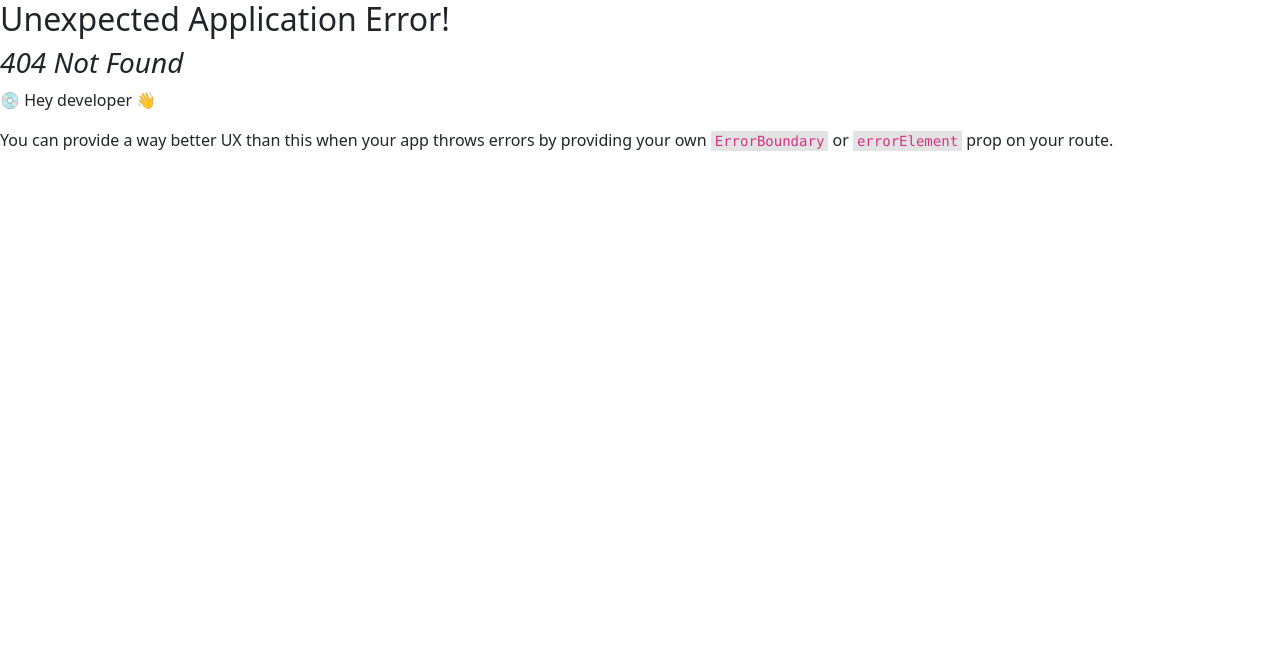
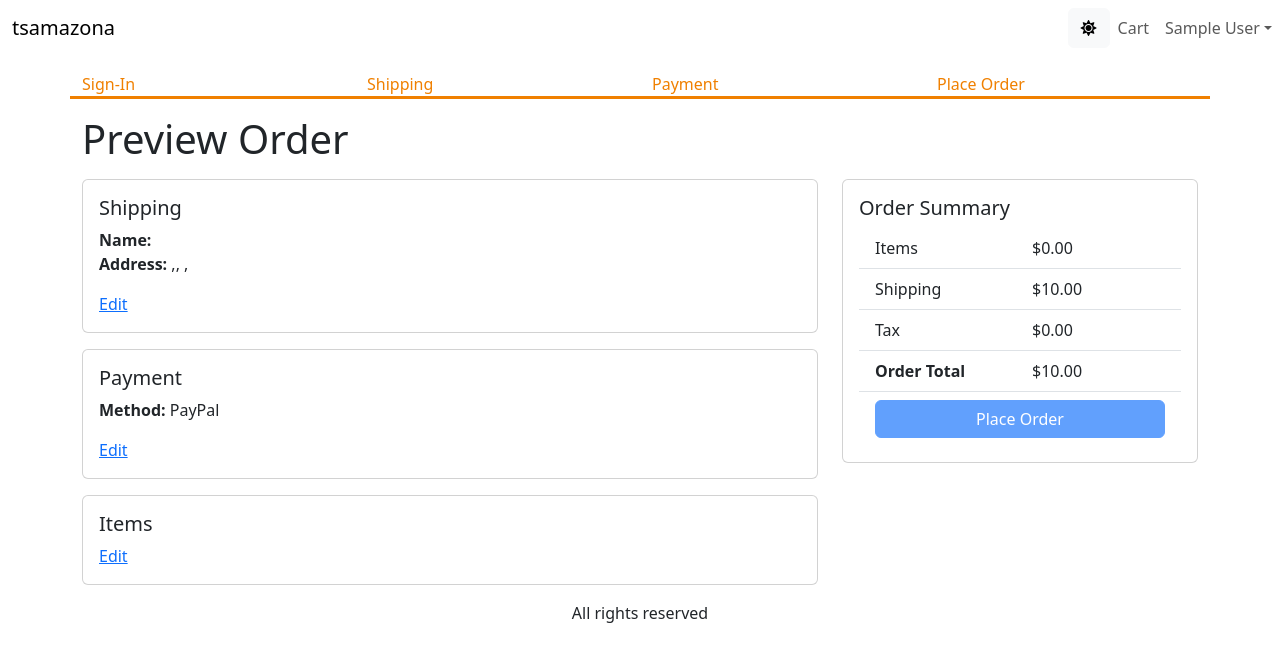
Before and after one commit to Ivan-Gaponenko/ts-mern-amazona, a React (Vite) app in the folder frontend/: page /placeorder in a window 1280 px wide. Before the commit this address had no page. Shown: the top 662 px of the page. Built offline with nearby package versions, Linux system fonts and the light colour scheme; sample sign-in values are in the browser's storage.

Commit message:
Video-26-Create-Place-Order-Page

```diff
--- a/frontend/src/Store.tsx
+++ b/frontend/src/Store.tsx
@@ -37,9 +37,10 @@
 };
 
 type Action =
-  | { type: "SWITCH_MODE" }
-  | { type: "CART_ADD_ITEM"; payload: CartItem }
-  | { type: "CART_REMOVE_ITEM"; payload: CartItem }
+  | { type: 'SWITCH_MODE' }
+  | { type: 'CART_ADD_ITEM'; payload: CartItem }
+  | { type: 'CART_REMOVE_ITEM'; payload: CartItem }
+  | { type: 'CART_CLEAR' }
   | { type: 'USER_SIGNIN'; payload: UserInfo }
   | { type: 'USER_SIGNOUT' }
   | { type: 'SAVE_SHIPPING_ADDRESS'; payload: ShippingAddress }
@@ -47,9 +48,9 @@
 
 function reducer(state: AppState, action: Action): AppState {
   switch (action.type) {
-    case "SWITCH_MODE":
+    case 'SWITCH_MODE':
       return { ...state, mode: state.mode === "dark" ? "light" : "dark" };
-    case "CART_ADD_ITEM":
+    case 'CART_ADD_ITEM':
       const newItem = action.payload;
       const existItem = state.cart.cartItems.find(
         (item: CartItem) => item._id === newItem._id
@@ -60,16 +61,20 @@
           )
         : [...state.cart.cartItems, newItem];
 
-      localStorage.setItem("cartItems", JSON.stringify(cartItems));
+      localStorage.setItem('cartItems', JSON.stringify(cartItems));
 
       return { ...state, cart: { ...state.cart, cartItems } };
 
-    case "CART_REMOVE_ITEM": {
+    case 'CART_REMOVE_ITEM': {
       const cartItems = state.cart.cartItems.filter(
         (item: CartItem) => item._id !== action.payload._id
       )
       localStorage.setItem('cartItems', JSON.stringify(cartItems))
       return { ...state, cart: { ...state.cart, cartItems }}
+    }
+
+    case 'CART_CLEAR': {
+      return { ...state, cart: { ...state.cart, cartItems: [] }}
     }
 
     case 'USER_SIGNIN':
--- a/frontend/src/apiClient.ts
+++ b/frontend/src/apiClient.ts
@@ -8,4 +8,18 @@
   },
 })
 
+apiClient.interceptors.request.use(
+  async (config) => {
+    if (localStorage.getItem('userInfo'))
+      config.headers.authorization = `Bearer ${
+        JSON.parse(localStorage.getItem('userInfo')!).token
+      }`
+
+    return config
+  },
+  (error) => {
+    Promise.reject(error)
+  }
+)
+
 export default apiClient
--- /dev/null
+++ b/frontend/src/components/ProtectedRoute.tsx
@@ -0,0 +1,15 @@
+import { useContext } from "react";
+import { Store } from "../Store";
+import { Navigate, Outlet } from "react-router-dom";
+
+export default function ProtectedRoute() {
+  const {
+    state: { userInfo },
+  } = useContext(Store)
+
+  if (userInfo) {
+    return <Outlet />
+  } else {
+    return <Navigate to="/signin" />
+  }
+}
--- /dev/null
+++ b/frontend/src/hooks/orderHooks.ts
@@ -0,0 +1,23 @@
+import { useMutation } from "@tanstack/react-query"
+import { CartItem, ShippingAddress } from "../types/Cart"
+import apiClient from "../apiClient"
+import { Order } from "../types/Order"
+
+export const useCreateOrderMutation = () =>
+  useMutation({
+    mutationFn: async (order: {
+      orderItems: CartItem[]
+      shippingAddress: ShippingAddress
+      paymentMethod: string
+      itemsPrice: number
+      shippingPrice: number
+      taxPrice: number
+      totalPrice: number
+    }) =>
+      (
+        await apiClient.post<{ message: string; order: Order }>(
+          `api/orders`,
+          order
+        )
+      ).data,
+  })
--- a/frontend/src/main.tsx
+++ b/frontend/src/main.tsx
@@ -20,17 +20,23 @@
 import SignupPage from "./pages/SignupPage";
 import ShippingAddressPage from "./pages/ShippingAddressPage";
 import PaymentMethodPage from "./pages/PaymentMethodPage";
+import ProtectedRoute from "./components/ProtectedRoute";
+import PlaceOrderPage from "./pages/PlaceOrderPage";
 
 const router = createBrowserRouter(
   createRoutesFromElements(
     <Route path="/" element={<App />}>
       <Route index={true} element={<HomePage />} />
       <Route path="product/:slug" element={<ProductPage />} />
-      <Route path="/cart" element={<CartPage />} />
-      <Route path="/signin" element={<SigninPage />} />
-      <Route path="/signup" element={<SignupPage />} />
-      <Route path="shipping" element={<ShippingAddressPage />} />
-      <Route path="payment" element={<PaymentMethodPage />} />
+      <Route path="cart" element={<CartPage />} />
+      <Route path="signin" element={<SigninPage />} />
+      <Route path="signup" element={<SignupPage />} />
+      <Route path="" element={<ProtectedRoute />}>
+        <Route path="shipping" element={<ShippingAddressPage />} />
+        <Route path="payment" element={<PaymentMethodPage />} />
+        <Route path="placeorder" element={<PlaceOrderPage />} />
+      </Route>
+
       {/* <Route path="dashboard" element={<Dashboard />} /> */}
       {/* ... etc. */}
     </Route>
--- /dev/null
+++ b/frontend/src/pages/PlaceOrderPage.tsx
@@ -0,0 +1,161 @@
+import { useContext, useEffect } from "react";
+import { Link, useNavigate } from "react-router-dom";
+import { Store } from "../Store";
+import { useCreateOrderMutation } from "../hooks/orderHooks";
+import { toast } from "react-toastify";
+import { getError } from "../utils";
+import { ApiError } from "../types/ApiError";
+import CheckoutSteps from "../components/CheckoutSteps";
+import { Helmet } from "react-helmet-async";
+import { Button, Card, Col, ListGroup, Row } from "react-bootstrap";
+import LoadingBox from "../components/LoadingBox";
+
+export default function PlaceOrderPage() {
+  const navigate = useNavigate()
+
+  const { state, dispatch } = useContext(Store)
+  const { cart, userInfo } = state
+
+  const round2 = (num: number) => Math.round(num * 100 + Number.EPSILON) / 100 // 123.2345 => 123.23
+  cart.itemsPrice = round2(
+    cart.cartItems.reduce((a, c) => a + c.quantity * c.price, 0)
+  )
+  cart.shippingPrice = cart.itemsPrice > 100 ? round2(0) : round2(10)
+  cart.taxPrice = round2(0.15 * cart.itemsPrice)
+  cart.totalPrice = cart.itemsPrice + cart.shippingPrice + cart.taxPrice
+
+  const { mutateAsync: createOrder, isLoading } = useCreateOrderMutation()
+
+  const placeOrderHandler = async () => {
+    try {
+      const data = await createOrder({
+        orderItems: cart.cartItems,
+        shippingAddress: cart.shippingAddress,
+        paymentMethod: cart.paymentMethod,
+        itemsPrice: cart.itemsPrice,
+        shippingPrice: cart.shippingPrice,
+        taxPrice: cart.taxPrice,
+        totalPrice: cart.totalPrice,
+      })
+      dispatch({ type: 'CART_CLEAR' })
+      localStorage.removeItem('cartItems')
+      navigate(`/order/${data.order._id}`)
+    } catch (err) {
+      toast.error(getError(err as ApiError))
+    }
+  }
+
+  useEffect(() => {
+    if (!cart.paymentMethod) {
+      navigate('/payment')
+    }
+  }, [cart, navigate])
+
+  return (
+    <div>
+      <CheckoutSteps step1 step2 step3 step4></CheckoutSteps>
+      <Helmet>
+        <title>Preview Order</title>
+      </Helmet>
+      <h1 className="my-3">Preview Order</h1>
+      <Row>
+      <Col md={8}>
+      <Card className="mb-3">
+        <Card.Body>
+          <Card.Title>Shipping</Card.Title>
+          <Card.Text>
+            <strong>Name:</strong> {cart.shippingAddress.fullName} <br />
+            <strong>Address: </strong> {cart.shippingAddress.address},
+            {cart.shippingAddress.city}, {cart.shippingAddress.postalCode},
+            {cart.shippingAddress.country}
+          </Card.Text>
+          <Link to="/shipping">Edit</Link>
+        </Card.Body>
+      </Card>
+      <Card className="mb-3">
+        <Card.Body>
+          <Card.Title>Payment</Card.Title>
+          <Card.Text>
+            <strong>Method:</strong> {cart.paymentMethod}
+          </Card.Text>
+          <Link to="/payment">Edit</Link>
+        </Card.Body>
+      </Card>
+      <Card className="mb-3">
+        <Card.Body>
+          <Card.Title>Items</Card.Title>
+          <ListGroup variant="flush">
+            {cart.cartItems.map((item) => (
+              <ListGroup.Item key={item._id}>
+                <Row className="align-items-center">
+                  <Col md={6}>
+                    <img
+                      src={item.image}
+                      alt={item.name}
+                      className="img-fluid rounded thumbnail"
+                    ></img>{' '}
+                    <Link to={`/product/${item.slug}`}>{item.name}</Link>
+                  </Col>
+                  <Col md={3}>
+                    <span>{item.quantity}</span>
+                  </Col>
+                  <Col md={3}>${item.price}</Col>
+                </Row>
+              </ListGroup.Item>
+            ))}
+          </ListGroup>
+          <Link to="/cart">Edit</Link>
+        </Card.Body>
+      </Card>
+      </Col>
+      <Col md={4}>
+        <Card>
+          <Card.Body>
+            <Card.Title>Order Summary</Card.Title>
+            <ListGroup variant="flush">
+              <ListGroup.Item>
+                <Row>
+                  <Col>Items</Col>
+                  <Col>${cart.itemsPrice.toFixed(2)}</Col>
+                </Row>
+              </ListGroup.Item>
+              <ListGroup.Item>
+                <Row>
+                  <Col>Shipping</Col>
+                  <Col>${cart.shippingPrice.toFixed(2)}</Col>
+                </Row>
+              </ListGroup.Item>
+              <ListGroup.Item>
+                <Row>
+                  <Col>Tax</Col>
+                  <Col>${cart.taxPrice.toFixed(2)}</Col>
+                </Row>
+              </ListGroup.Item>
+              <ListGroup.Item>
+                <Row>
+                  <Col>
+                  <strong>Order Total</strong>
+                  </Col>
+                  <Col>${cart.totalPrice.toFixed(2)}</Col>
+                </Row>
+              </ListGroup.Item>
+              <ListGroup.Item>
+                <div className="d-grid">
+                  <Button
+                    type="button"
+                    onClick={placeOrderHandler}
+                    disabled={cart.cartItems.length === 0 || isLoading}
+                  >
+                    Place Order
+                  </Button>
+                </div>
+                {isLoading && <LoadingBox></LoadingBox>}
+              </ListGroup.Item>
+            </ListGroup>
+          </Card.Body>
+        </Card>
+      </Col>
+      </Row>
+    </div>
+  )
+}
--- a/frontend/src/pages/ShippingAddressPage.tsx
+++ b/frontend/src/pages/ShippingAddressPage.tsx
@@ -17,7 +17,7 @@
     if (!userInfo) {
       navigate('/signin?redirect=/shipping')
     }
-  }, [userInfo, navigate])
+  }, [userInfo, navigate]) // replaced by using ProtectedRoute
 
   const [fullName, setFullName] = useState(shippingAddress.fullName || '')
   const [address, setAddress] = useState(shippingAddress.address || '')
--- /dev/null
+++ b/frontend/src/types/Order.ts
@@ -0,0 +1,19 @@
+import { CartItem, ShippingAddress } from "./Cart"
+import { User } from "./User"
+
+export type Order = {
+  _id: string
+  orderItems: CartItem[]
+  shippingAddress: ShippingAddress
+  paymentMethod: string
+  user: User
+  createdAt: string
+  isPaid: boolean
+  paidAt: string
+  isDelivered: boolean
+  deliveredAt: string
+  itemsPrice: number
+  shippingPrice: number
+  taxPrice: number
+  totalPrice: number
+}
```
Also changed, not shown: frontend/src/types/User.ts (added, +7 -0 lines), 1 other file (tests, documents, lock files or other folders).
